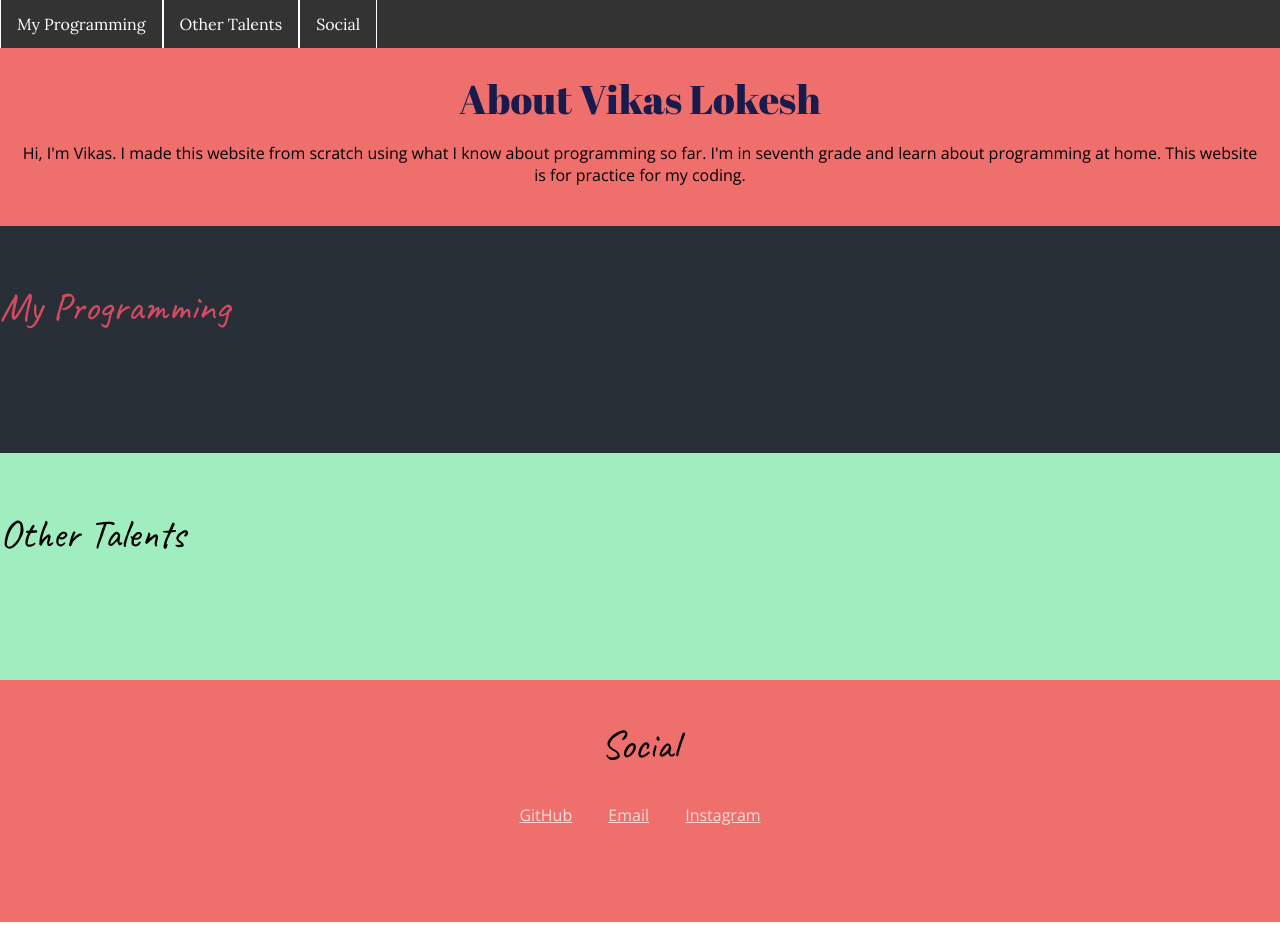
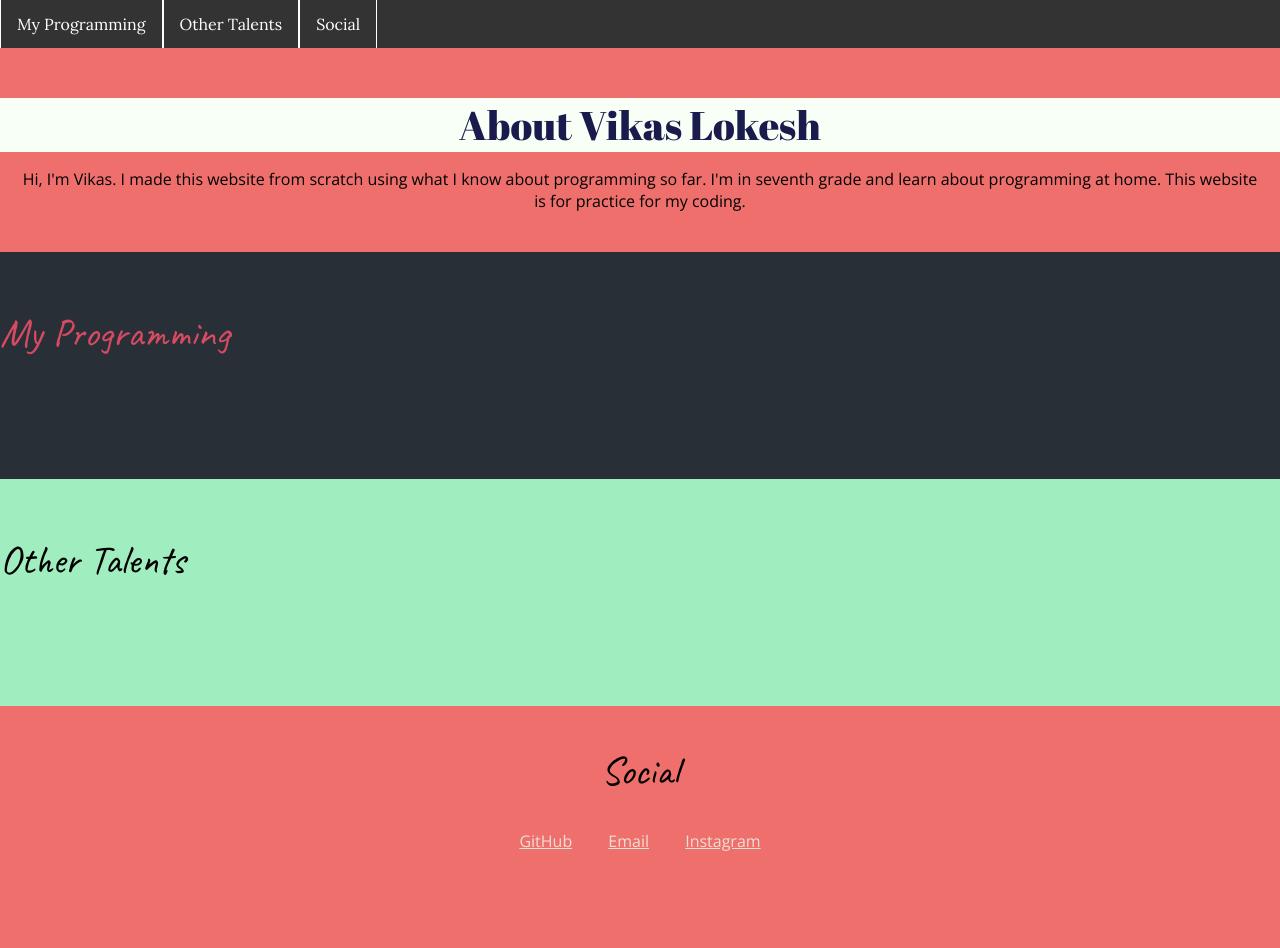
Before and after one commit to vikas-lokesh/vikas-lokesh.github.io, a plain HTML site: page index.html in a window 1280 px wide. Before the commit the page ends 922 px from the top, so only its background shows below. Drawn offline with nearby package versions, Linux system fonts and the light colour scheme.

Commit message:
Adjusted and added more css.

```diff
--- a/css/style.css
+++ b/css/style.css
@@ -83,9 +83,9 @@ header, footer {
 header h1 {
     color: #191b4c;
     margin: 0 auto;
-    padding-top: 1em;
     font-family: "Abril Fatface", cursive;
     font-size: 2.5em;
+    background: #f7fff7;
 }
 
 
@@ -131,7 +131,7 @@ header p {
 }
 
 a {
-    color: #fcdcd7;
+    color: #eae0d5;
 }
 
 body {
```
Also changed, not shown: index.html (+1 -0 lines).
